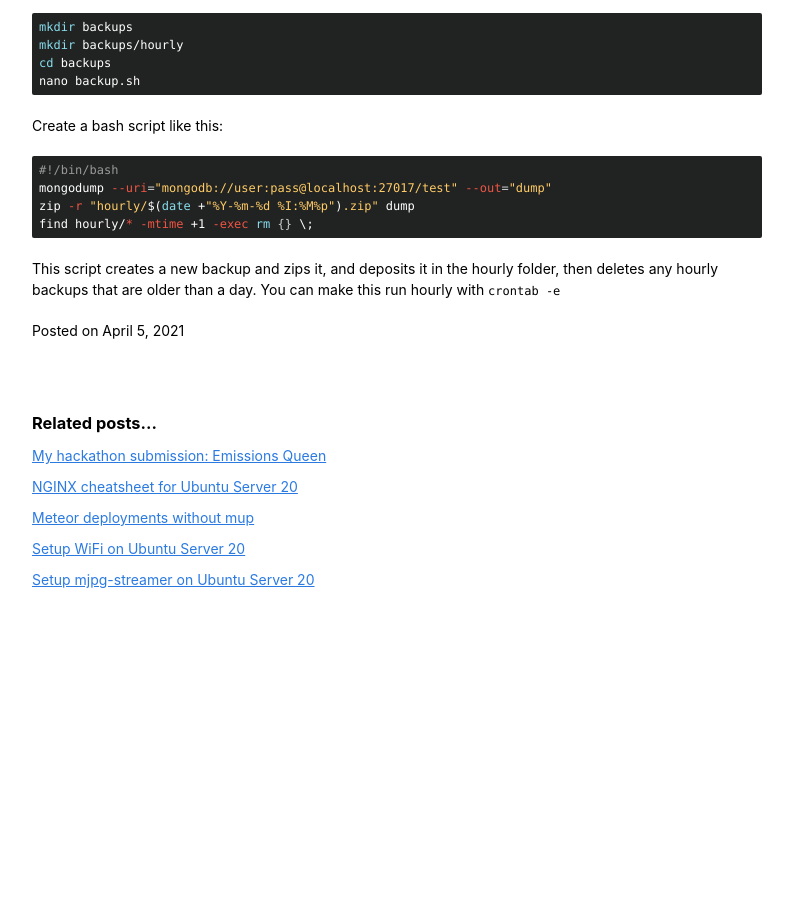
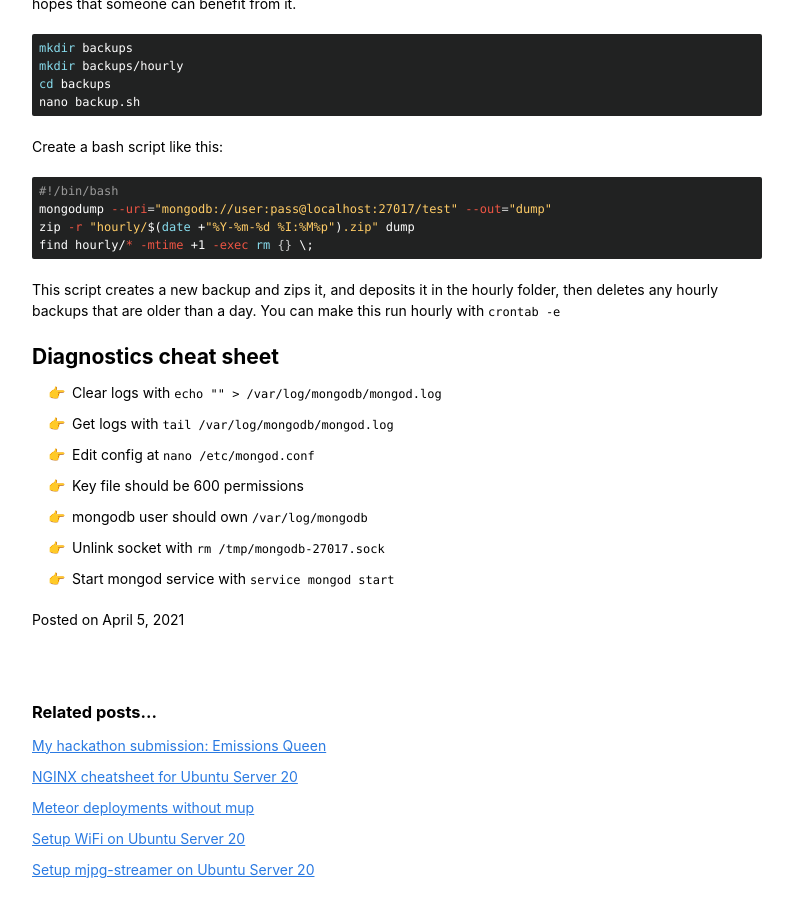
Before and after one commit to jamesloper/blog, a Jekyll site: the page built from _posts/2021-04-05-mongodb-setup-guide-ubuntu-20.md, in a window 1280 px wide and 900 px high, scrolled down 4827 px. Shown: the whole window, without its empty margins (348-1141 px from the left). Built offline with Jekyll 4.4.1, drawn with Linux system fonts in a browser that asks for light colours; before the commit the page ends 5437 px from its top, so only the background shows below that; some of the changed text lies outside the part shown.

Commit message:
add cheat sheet

````diff
--- a/_posts/2021-04-05-mongodb-setup-guide-ubuntu-20.md
+++ b/_posts/2021-04-05-mongodb-setup-guide-ubuntu-20.md
@@ -16,6 +16,7 @@
 4. [Adding a secondary](#adding-a-secondary)
 5. [Enable swap](#enable-swap)
 6. [Simple MongoDB backups with mongodump](#simple-mongodb-backups-with-mongodump)
+7. [Diagnostics cheat sheet](#diagnostics-cheat-sheet)
 
 ## Getting started
 
@@ -252,3 +253,12 @@
 ```
 
 This script creates a new backup and zips it, and deposits it in the hourly folder, then deletes any hourly backups that are older than a day. You can make this run hourly with `crontab -e`
+
+## Diagnostics cheat sheet
+- Clear logs with `echo "" > /var/log/mongodb/mongod.log`
+- Get logs with `tail /var/log/mongodb/mongod.log`
+- Edit config at `nano /etc/mongod.conf`
+- Key file should be 600 permissions
+- mongodb user should own `/var/log/mongodb`
+- Unlink socket with `rm /tmp/mongodb-27017.sock`
+- Start mongod service with `service mongod start`
````
